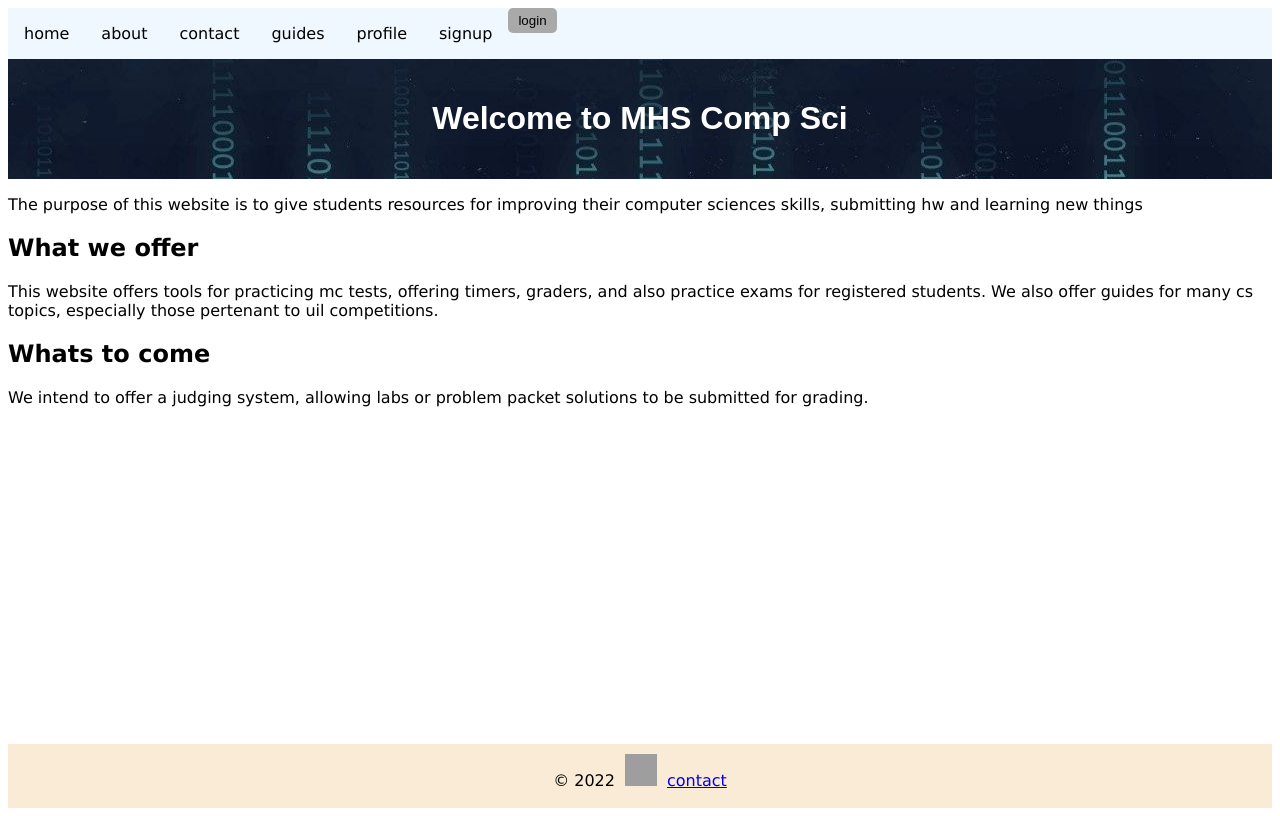
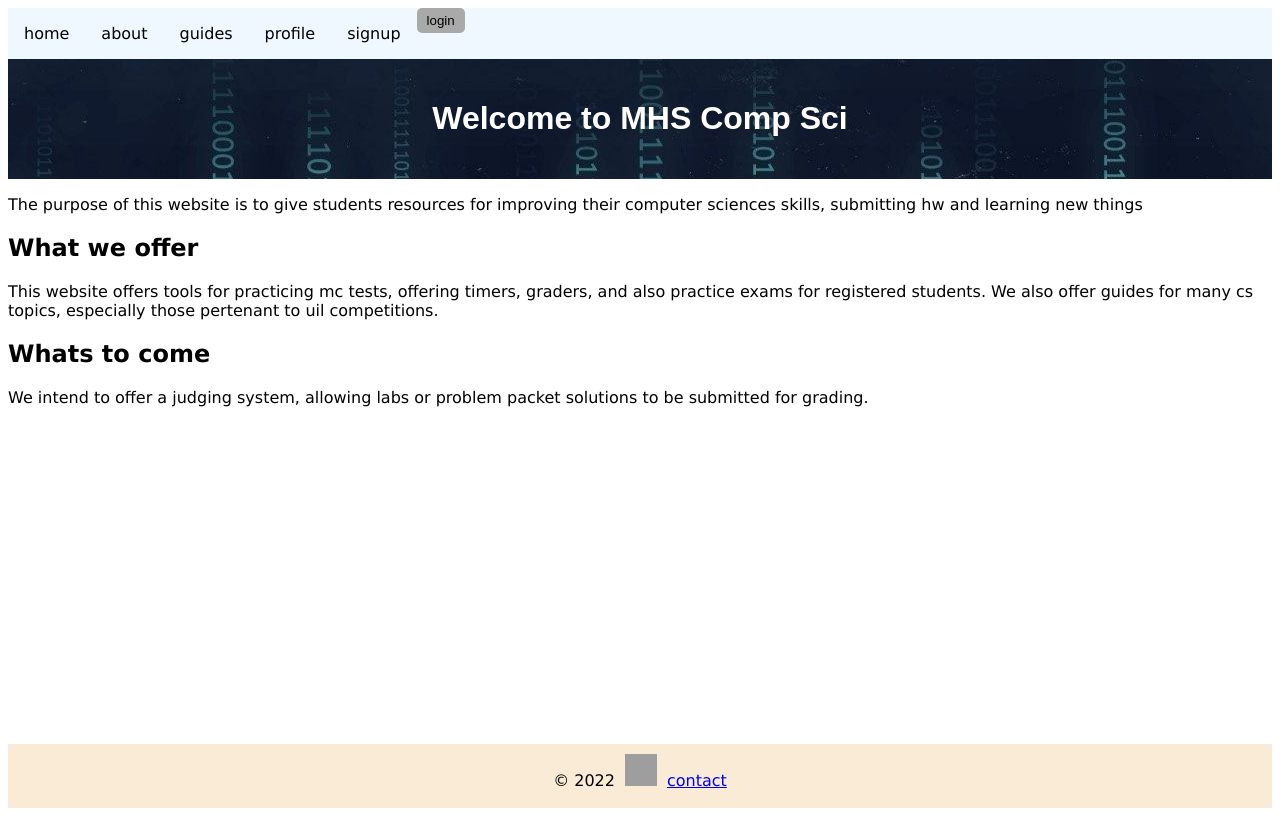
Before and after one commit to nl32/cs-site, a Next.js app: page / in a window 1280 px wide. Built offline with nearby package versions, Linux system fonts and the light colour scheme; no server answers; grey boxes are pictures that could not be loaded.

Commit message:
removed contact link from nav bar

```diff
--- a/components/NavBar.jsx
+++ b/components/NavBar.jsx
@@ -13,11 +13,6 @@ export default function NavBar() {
         <li className={styles.link}>
           <Link href="/about">
             <a>about</a>
-          </Link>
-        </li>
-        <li className={styles.link}>
-          <Link href="/contact">
-            <a>contact</a>
           </Link>
         </li>
         <li className={styles.link}>
```
